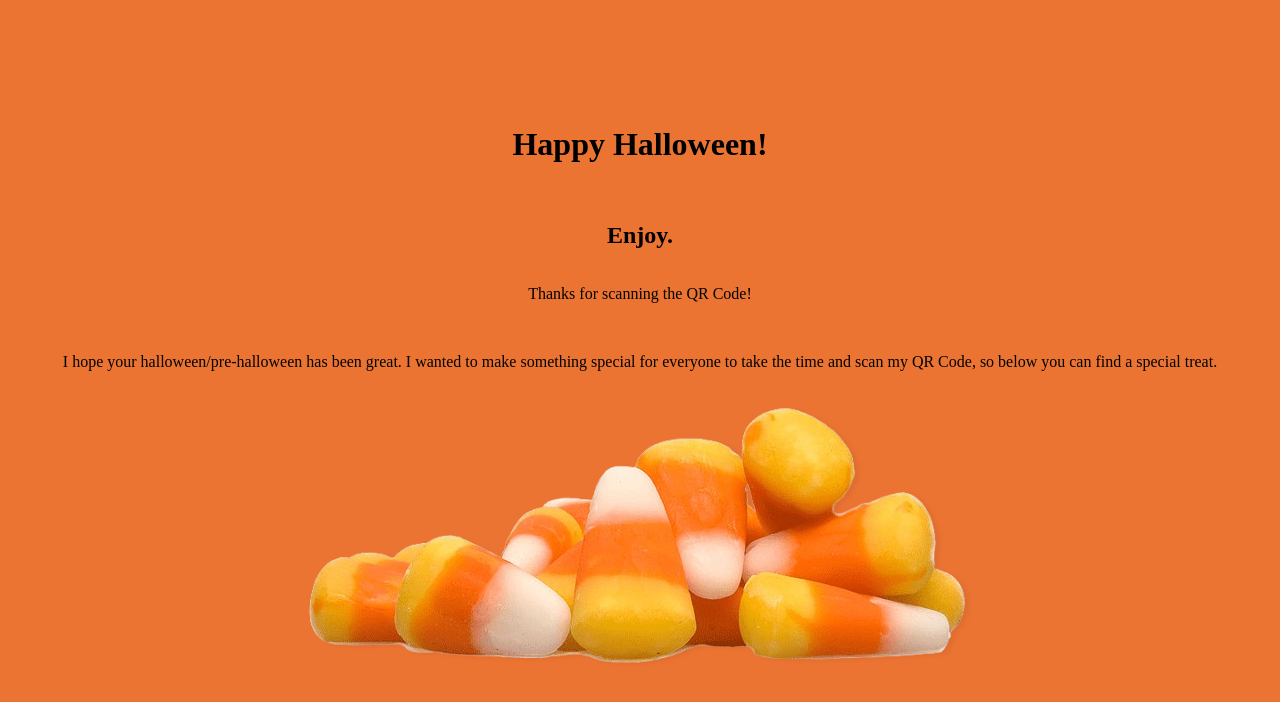
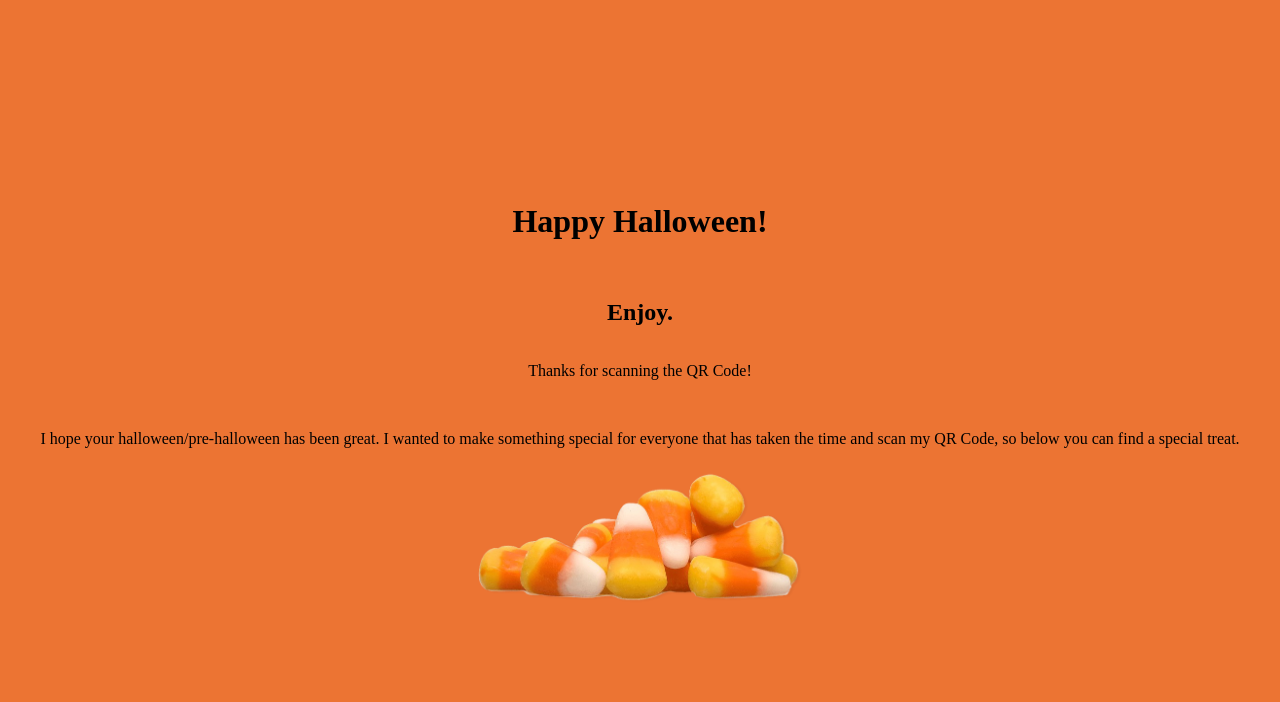
Before and after one commit to Wild-Rod/WildRod, a plain HTML site: page halloween.html in a window 1280 px wide. Drawn offline with Linux system fonts and the light colour scheme.

Commit message:
made image smaller

```diff
--- a/halloween.html
+++ b/halloween.html
@@ -34,6 +34,8 @@
             border-radius: 100px;
         }
         .candycorn {
+            height: 150px;
+                width: 400px;
             cursor: pointer;
         }
     </style>
@@ -43,7 +45,7 @@
 
     <p>Thanks for scanning the QR Code! </p>
     <br>
-    <p>I hope your halloween/pre-halloween has been great. I wanted to make something special for everyone to take the time and scan my QR Code, so below you can find a special treat.</p>
+    <p>I hope your halloween/pre-halloween has been great. I wanted to make something special for everyone that has taken the time and scan my QR Code, so below you can find a special treat.</p>
 
     <!--
      <a href="https://www.youtube.com/watch?v=xvFZjo5PgG0">
```
